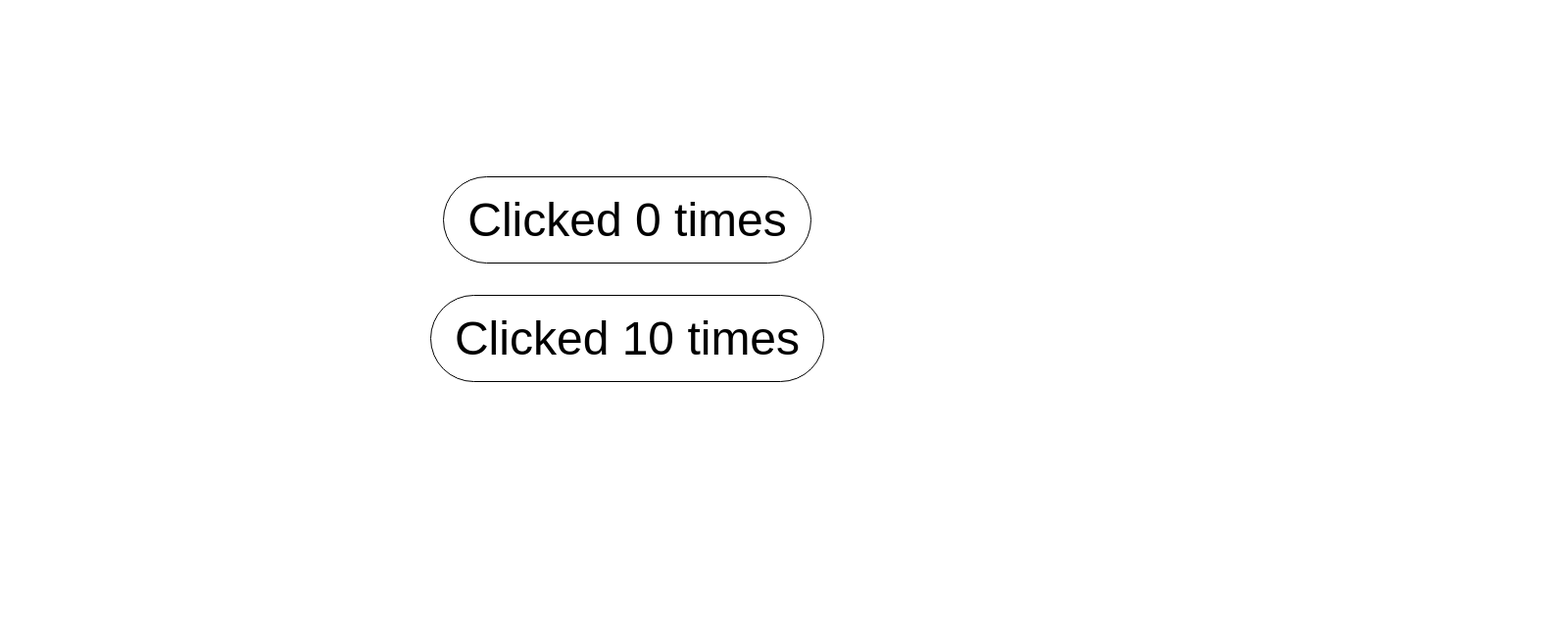
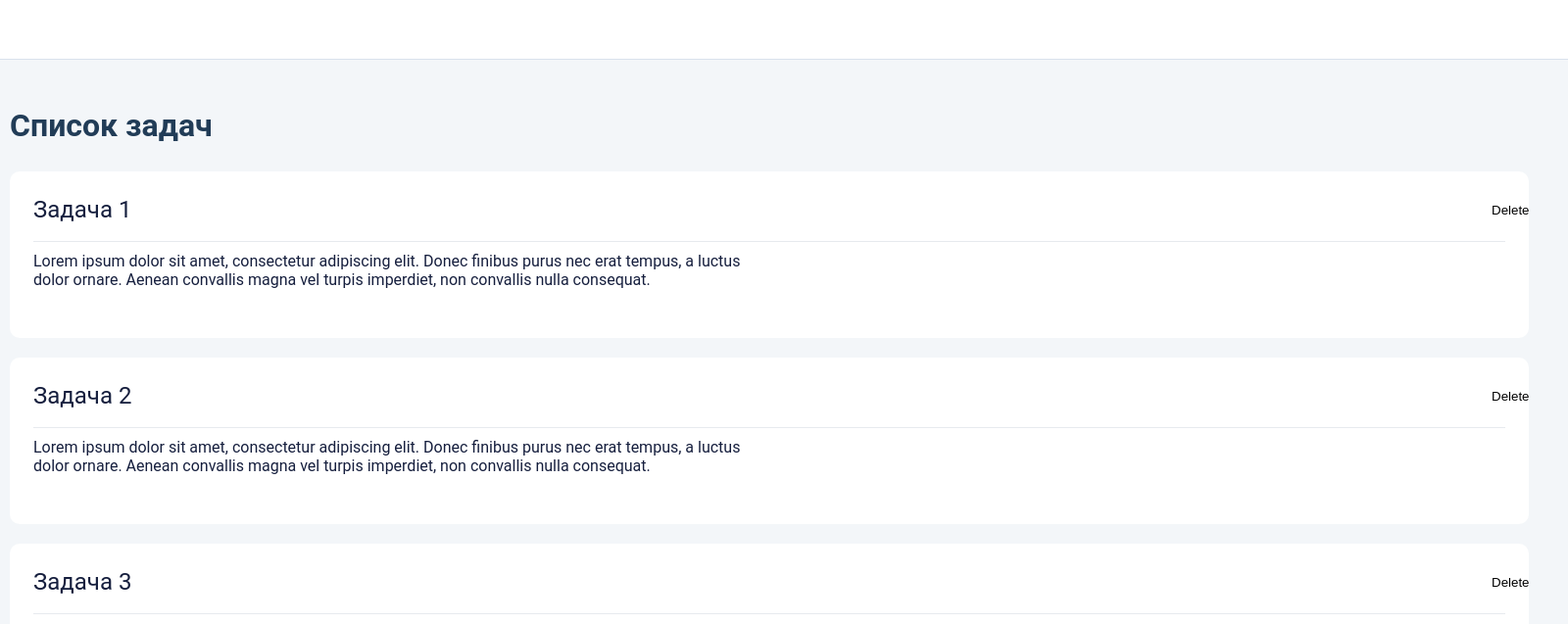
Before and after one commit to only-digital/internship-tasks, a Next.js app: page / in a window 1280 px wide. Shown: the part 115-752 px from the top of the page at 98% size, 1600 px wide, since content can reach past the window. Built offline with nearby package versions, Linux system fonts and the light colour scheme.

Commit message:
init: implement landing and styles

```diff
--- /dev/null
+++ b/src/components/sidebar/sidebar.jsx
@@ -0,0 +1,26 @@
+import styled from './sidebar.module.scss';
+
+const Sidebar = (props) => {
+    const tasksTitle = props.taskData.title;
+
+    return (
+        <div className={styled.Sidebar}>
+            <div className={styled.Sidebar__logoWrapper}>
+                <div className={styled.Sidebar__logo}>
+                    <img src="" alt=""/>
+                    <p className={styled.Sidebar__logoText}>
+                        Creative Digital Production
+                    </p>
+                </div>
+            </div>
+            <div className={styled.Sidebar__sidebar}>
+                <div className={styled.Sidebar__frame}>
+                    <div></div>
+                    <p className={styled.Sidebar__sidebarText}>{tasksTitle}</p>
+                </div>
+            </div>
+        </div>
+    )
+}
+
+export default Sidebar;
--- /dev/null
+++ b/src/components/sidebar/sidebar.module.scss
@@ -0,0 +1,45 @@
+.Sidebar {
+  width: 290px;
+  height: 100%;
+  background: #FFFFFF;
+  border-right: 1px solid #D9E1EC;
+
+  &__logoWrapper {
+    height: 80px;
+    border-bottom: 1px solid #D9E1EC;
+  }
+
+  &__logo {
+    display: flex;
+    gap: 9px;
+  }
+
+  &__logoText {
+    color: #213C57;
+    font-size: 7px;
+    font-weight: 500;
+    text-transform: uppercase;
+    width: 49px;
+    height: 26px;
+  }
+
+  &__sidebar {
+    display: grid;
+    justify-content: center;
+    padding-top: 40px;
+  }
+
+  &__frame {
+    display: flex;
+    align-items: center;
+    width: 240px;
+    height: 52px;
+    border-radius: 10px;
+    background: #E3EDF7;
+  }
+
+  &__sidebarText {
+    font-size: 13px;
+    color: #007FFF;
+  }
+}
--- /dev/null
+++ b/src/components/tasks/tasks.jsx
@@ -0,0 +1,33 @@
+import styled from './tasks.module.scss';
+
+const Tasks = (props) => {
+    let tasksData = props.tasksData;
+    const tasksTitle = tasksData.title;
+    const tasksList = tasksData.tasks;
+
+    return (
+        <div className={styled.Tasks}>
+            <div className={styled.Tasks__bar}></div>
+            <section className={styled.Tasks__tasksContainer}>
+                <h2 className={styled.Tasks__title}>{tasksTitle}</h2>
+                <ul className={styled.Tasks__tasksList}>
+                    {tasksList.map((task, index) => (
+                        <li key={index}>
+                            <div className={styled.Tasks__taskWrapper}>
+                                <div className={styled.Tasks__titleWrapper}>
+                                    <h4 className={styled.Tasks__task}>{task.title}</h4>
+                                    <button className={styled.Tasks__deleteButton}>
+                                        Delete
+                                    </button>
+                                </div>
+                                <p className={styled.Tasks__taskText}>{task.text}</p>
+                            </div>
+                        </li>
+                    ))}
+                </ul>
+            </section>
+        </div>
+    )
+}
+
+export default Tasks;
--- /dev/null
+++ b/src/components/tasks/tasks.module.scss
@@ -0,0 +1,61 @@
+.Tasks {
+  width: 1630px;
+  color: #161F3E;
+
+  &__tasksContainer {
+    display: grid;
+    gap: 28px;
+    background: #F3F6F9;
+    padding: 48px 40px 144px;
+  }
+
+  &__bar {
+    height: 80px;
+    width: 100%;
+    border-bottom: 1px solid #D9E1EC;
+  }
+
+  &__title {
+    font-size: 32px;
+    color: #213C57;
+    font-weight: 600;
+  }
+
+  &__taskWrapper {
+    display: grid;
+    gap: 10px;
+    width: 1550px;
+    height: 170px;
+    padding: 24px 24px 31px;
+    border-radius: 10px;
+    background: #FFFFFF;
+  }
+
+  &__titleWrapper {
+    display: flex;
+    justify-content: space-between;
+    align-items: center;
+    padding-bottom: 17px;
+    border-bottom: 1px solid #E7EAEE;
+  }
+
+  &__tasksList {
+    display: grid;
+    gap: 20px;
+  }
+
+  &__task {
+    font-size: 24px;
+  }
+
+  &__taskText {
+    width: 734px;
+    height: 56px;
+  }
+
+  &__deleteButton {
+    width: 14px;
+    height: 14px;
+  }
+
+}
--- a/src/pages/index.js
+++ b/src/pages/index.js
@@ -1,19 +1,18 @@
 import styles from '../styles/index.module.scss'
 import ExampleButton from "../components/example-button/example-button";
 import {getIndexPage} from "../../lib/api";
+import Tasks from "@/components/tasks/tasks";
+import Sidebar from "@/components/sidebar/sidebar";
 
 function Index(props) {
-
-    console.log(props)
+    const tasksData = props;
 
     return (
         <main className={styles.main}>
-            <ExampleButton/>
-
-            <ExampleButton initialValue={10}/>
-
-            {/* Your code here */}
-
+            <section className={styles.main__content}>
+                <Sidebar taskData={tasksData}/>
+                <Tasks tasksData={tasksData}/>
+            </section>
         </main>
     )
 }
--- a/src/styles/index.module.scss
+++ b/src/styles/index.module.scss
@@ -5,4 +5,11 @@
     align-items: center;
     padding: 6rem;
     min-height: 100vh;
+
+    &__content {
+        display: flex;
+        font-family: Roboto, sans-serif;
+        font-weight: 400;
+        font-size: 16px;
+    }
 }
```
